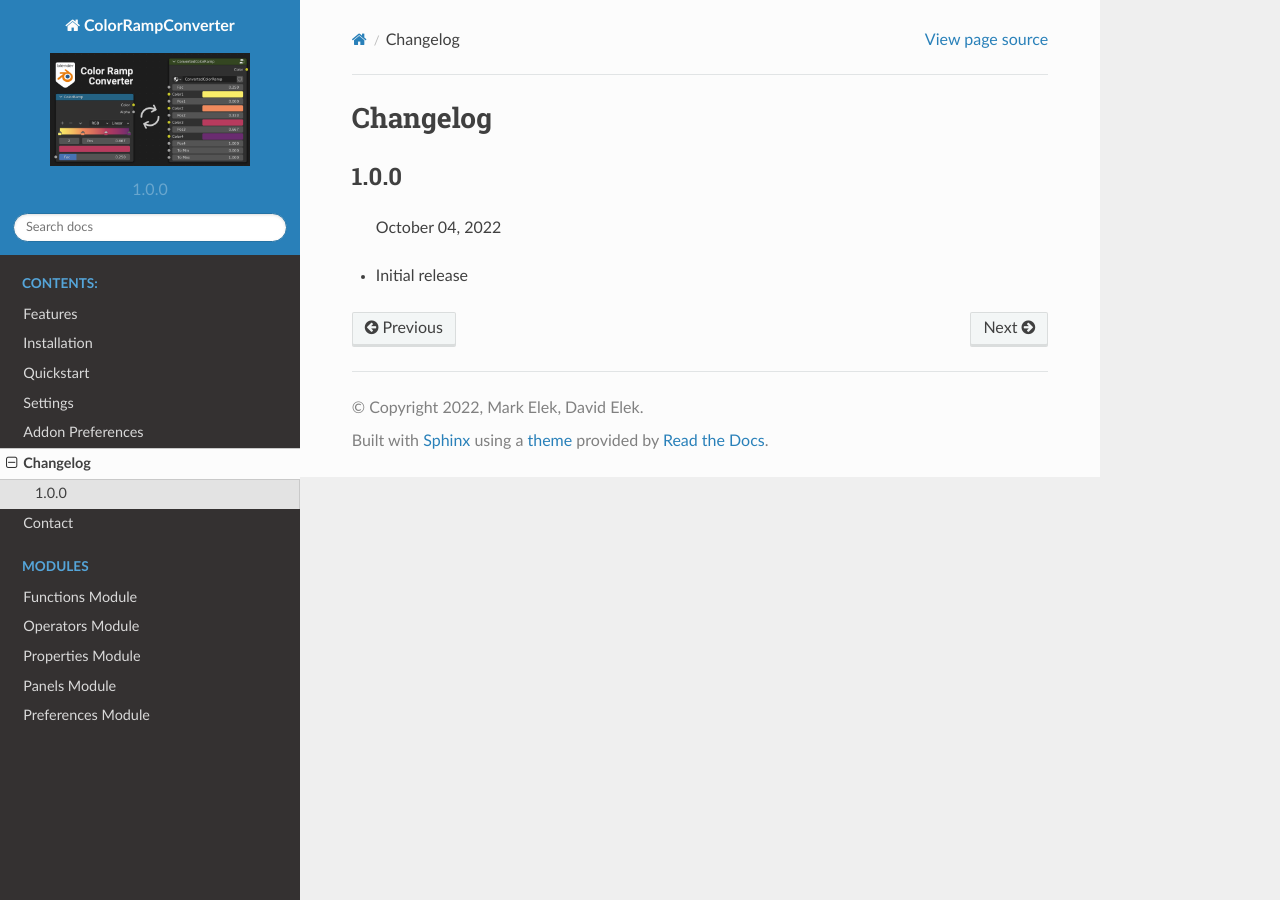
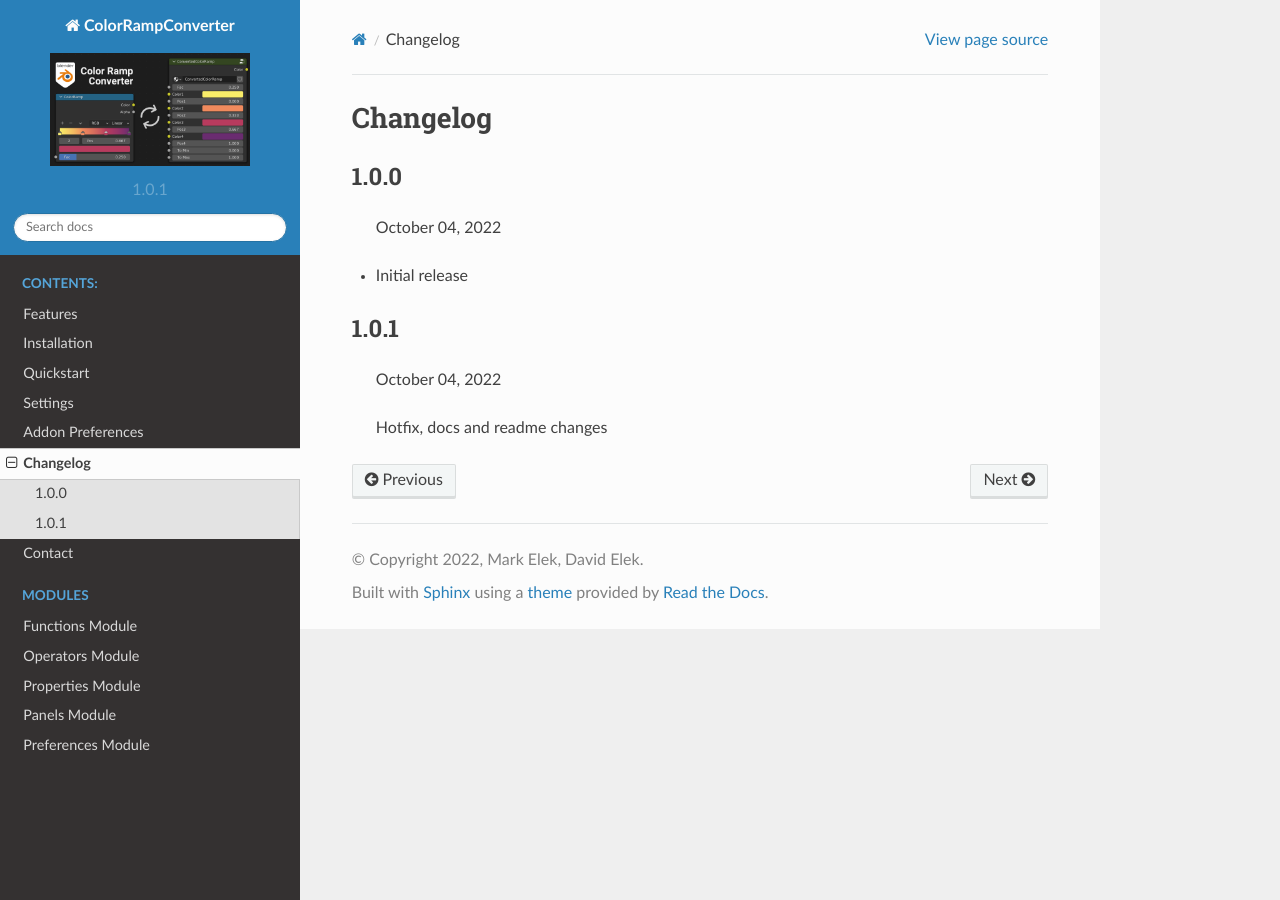
Before and after one commit to markelekdotcom/color-ramp-converter, a Sphinx documentation site: the page built from docs/changelog.rst, in a window 1280 px wide. Built offline with Sphinx 7.4.7 and the Read the Docs theme 2.0.0, drawn with Linux system fonts in a browser that asks for light colours.

Commit message:
Fix: version number

```diff
--- a/docs/changelog.rst
+++ b/docs/changelog.rst
@@ -8,3 +8,10 @@
   October 04, 2022
 
 * Initial release
+
+1.0.1
+------
+
+  October 04, 2022
+
+  Hotfix, docs and readme changes
--- a/docs/conf.py
+++ b/docs/conf.py
@@ -23,8 +23,8 @@
 author = 'Mark Elek, David Elek'
 
 # The full version, including alpha/beta/rc tags
-version = '1.0.0'
-release = '1.0.0'
+version = '1.0.1'
+release = '1.0.1'
 
 # -- General configuration ---------------------------------------------------
 
```
